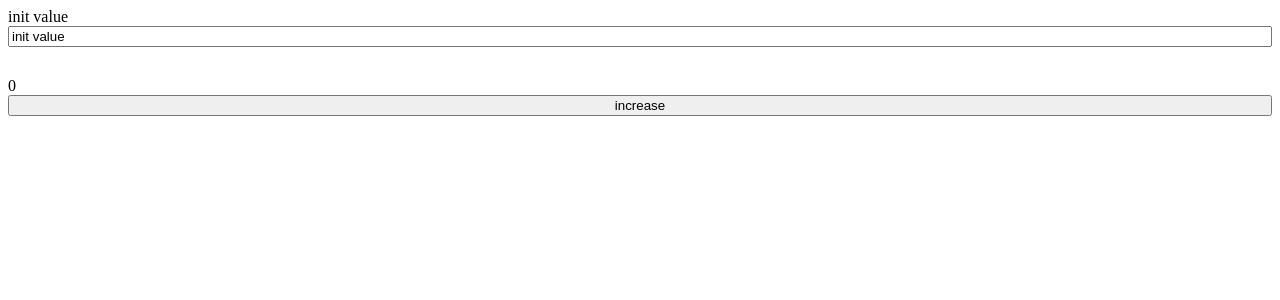
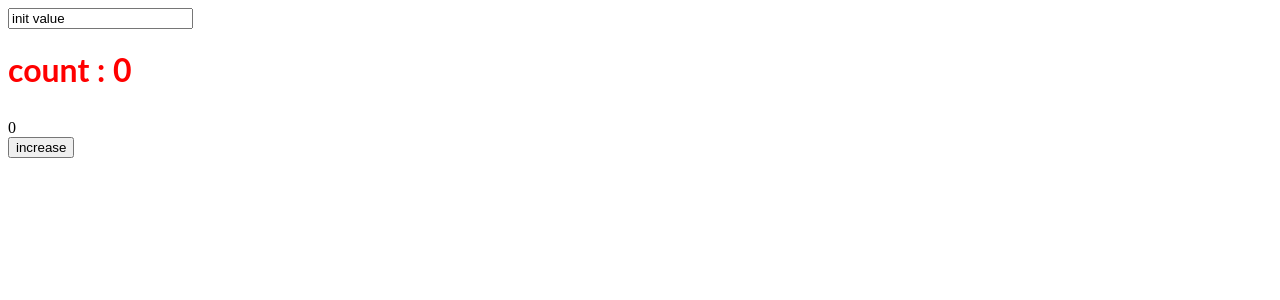
Before and after one commit to fickkmdev/react-ts-101, a React (Create React App) app: page / in a window 1280 px wide. Shown: the top 300 px of the page. Built offline with nearby package versions, Linux system fonts and the light colour scheme.

Commit message:
1 file modified, 2 added

```diff
--- a/App.tsx
+++ b/App.tsx
@@ -1,26 +1,34 @@
 import * as React from 'react';
+import CountComponent from './CountComponent';
+import InputComponent from './InputComponent';
 import './style.css';
 
+const Header = (props) =>{
+  return (
+    <h1 style={{color:props.color}}>{props.title}</h1>
+  )
+}
+
+Header.defaultProps = {
+  color:'red'
+}
+
 export default function App() {
-  const [str, setStr] = React.useState<string>('init value');
-  const [count, setCount] = React.useState(0);
-  const ins = () =>{
-    setCount((c)=>c+1)
-    setCount((c)=>c+1)
-    setCount((c)=>c+1)
-    setCount((c)=>c+1)
-  }
+  const [title, setTitle] = React.useState<string>('init value');
+  const [count, setCount] = React.useState<number>(0);
+  const [show, setShow] = React.useState<boolean>(false);
+
+  React.useEffect(()=>{
+    setShow(count>=0&&count<=5&&title==='show')
+  },[title])
+
   return (
-    <div style={{display:'flex', justifyContent:'center', alignItem:'center', flexDirection:'column'}}>
-      <div>{str}</div>
-      <input
-        value = {str}
-        onChange={(e)=>setStr(e.target.value)}
-      />
-      <div style={{marginTop:'30px'}}>{count}</div>
-      <button
-        onClick={ins}
-      >increase</button>
+    <div>
+      {show&&<h3>{title}</h3>}
+      <InputComponent title={title} setTitle={setTitle}/>
+      <Header title={`count : ${count}`}/>
+      <CountComponent count={count} setCount={setCount}/>
+      {count>0&&<button onClick={()=>setCount((c)=>c-1)}>decrease</button>}
     </div>
   );
 }
--- /dev/null
+++ b/CountComponent.tsx
@@ -0,0 +1,12 @@
+import * as React from 'react'
+
+export default function CountComponent(props){
+  return (
+    <div>
+      <div style={{marginTop:'30px'}}>{props.count}</div>
+      <button
+        onClick={()=>props.setCount((c)=>c+1)}
+      >increase</button>
+    </div>
+  )
+}
--- /dev/null
+++ b/InputComponent.tsx
@@ -0,0 +1,12 @@
+import * as React from 'react';
+
+export default function InputComponent(props){
+  return (
+    <div>
+      <input
+        value = {props.title}
+        onChange={(e)=>props.setTitle(e.target.value)}
+      />
+    </div>
+  )
+}
```
